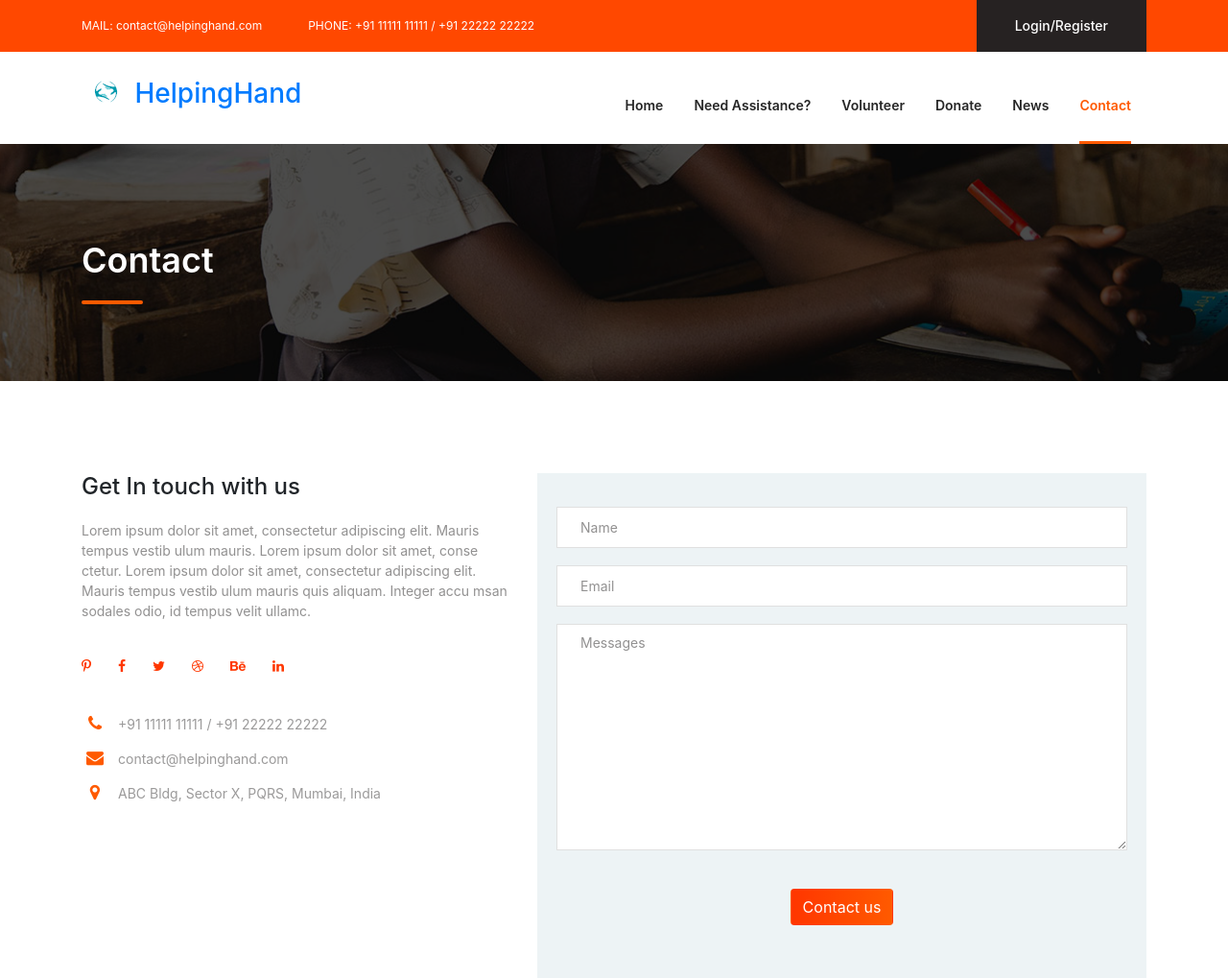
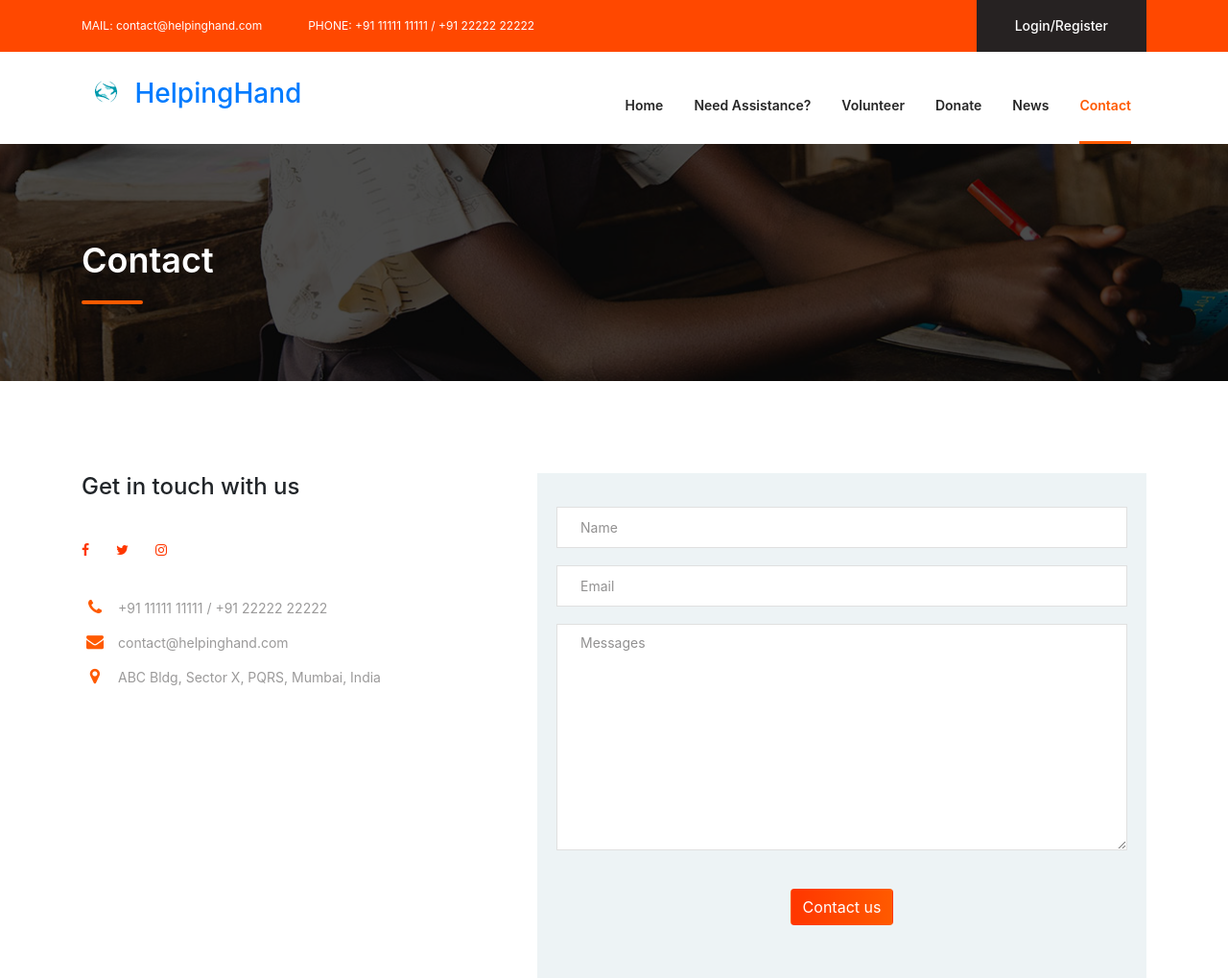
Before and after one commit to tezansahu/HelpingHand, a website with bundled scripts: page client/contact.html in a window 1280 px wide. Shown: the top 1019 px of the page at 96% size. Built offline with nearby package versions, Linux system fonts and the light colour scheme.

Commit message:
Update contact.html

```diff
--- a/client/contact.html
+++ b/client/contact.html
@@ -1,7 +1,7 @@
 <!DOCTYPE html>
 <html lang="en">
 <head>
-    <title>Hello World</title>
+    <title>HelpingHand</title>
 
     <!-- Required meta tags -->
     <meta charset="utf-8">
@@ -99,17 +99,15 @@
             <div class="row">
                 <div class="col-12 col-lg-5">
                     <div class="entry-content">
-                        <h2>Get In touch with us</h2>
+                        <h2>Get in touch with us</h2>
 
-                        <p>Lorem ipsum dolor sit amet, consectetur adipiscing elit. Mauris tempus vestib ulum mauris. Lorem ipsum dolor sit amet, conse ctetur. Lorem ipsum dolor sit amet, consectetur adipiscing elit. Mauris tempus vestib ulum mauris quis aliquam. Integer accu msan sodales odio, id tempus velit ullamc.</p>
+                        <p></p>
 
                         <ul class="contact-social d-flex flex-wrap align-items-center">
-                            <li><a href="#"><i class="fa fa-pinterest-p"></i></a></li>
+
                             <li><a href="#"><i class="fa fa-facebook"></i></a></li>
                             <li><a href="#"><i class="fa fa-twitter"></i></a></li>
-                            <li><a href="#"><i class="fa fa-dribbble"></i></a></li>
-                            <li><a href="#"><i class="fa fa-behance"></i></a></li>
-                            <li><a href="#"><i class="fa fa-linkedin"></i></a></li>
+                            <li><a href="#"><i class="fa fa-instagram"></i></a></li>
                         </ul>
 
                         <ul class="contact-info p-0">
```
